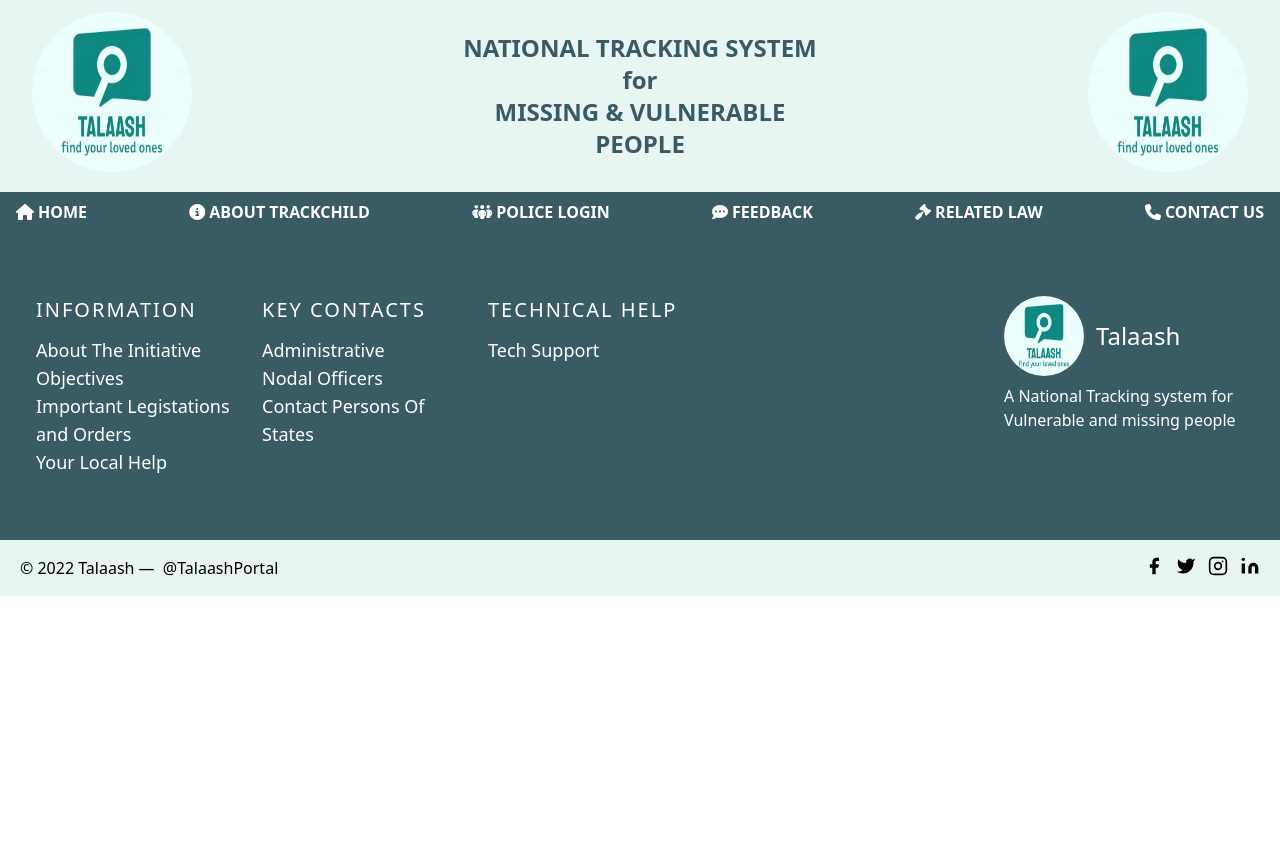
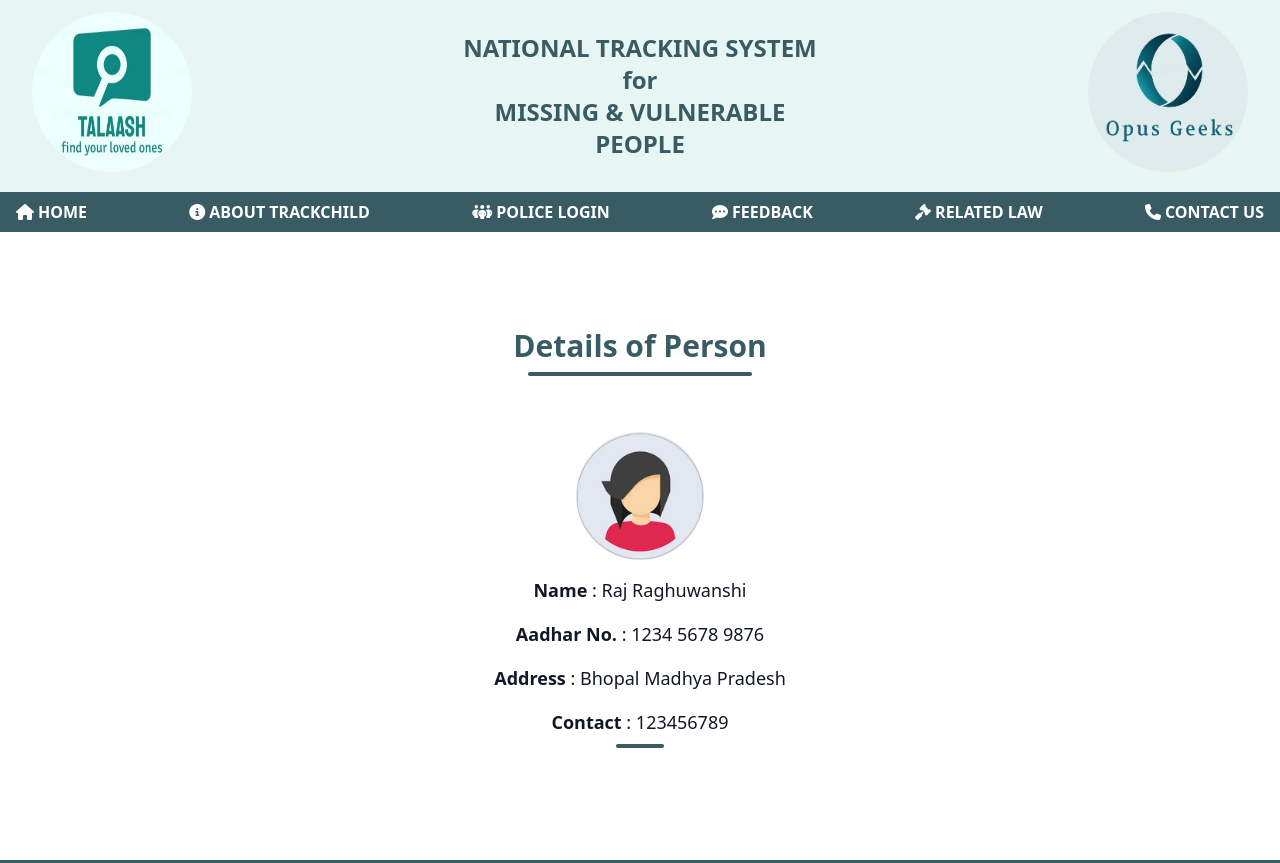
Before and after one commit to omg3604/sih_frontend, a plain HTML site: page details.html in a window 1280 px wide. Shown: the top 863 px of the page. Before the commit the page ends 800 px from the top, so only its background shows below. Drawn offline with nearby package versions, Linux system fonts and the light colour scheme.

Commit message:
added some more pages

```diff
--- a/css/styles.css
+++ b/css/styles.css
@@ -120,6 +120,7 @@ input{
 
 .security{
     display: flex;
+    flex-wrap: wrap;
     align-items: center;
     justify-content: space-between;
     margin-top: 10px;
@@ -128,6 +129,7 @@ input{
 
 .buttons{
     display: flex;
+    flex-wrap: wrap;
     align-items: center;
     justify-content: space-between;
     margin-top: 30px;
--- a/details.html
+++ b/details.html
@@ -16,7 +16,7 @@
 <body>
     <div class="header w-full max-w-screen-2xl mx-auto flex flex-row md:justify-between justify-center" style="background-color: #E7F6F2">
         <div class="p-3 px-8 md:block hidden">
-            <img src="/images/talaash logo.jpeg" alt="portal logo" class="w-40 h-40 rounded-full ">
+            <img src="/images/talaash logo.jpeg " alt="portal logo" class="w-40 h-40 rounded-full ">
           </div>
         <div
     class="mx-auto text-center text-2xl font-bold md:w-1/3 w-full h-full flex flex-col p-8"
@@ -27,7 +27,7 @@
     <p style="color: #395B64" class="">MISSING  &  VULNERABLE  PEOPLE</p>
   </div>
   <div class="p-3 px-8 md:block hidden">
-    <img src="/images/talaash logo.jpeg" alt="portal logo" class="w-40 h-40 rounded-full ">
+    <img src="/images/opus-geeks.jpeg" alt="portal logo" class="w-40 h-40 rounded-full ">
   </div>
     </div>
       <div class="nav" style="background-color: #395B64; color:white">
@@ -44,8 +44,29 @@
     </div>
 
     <div>
+      <section class="text-gray-600 body-font" >
+        <div class="container px-5 py-24 mx-auto flex flex-col justify-center items-center " >
+          <div class="text-center text-3xl font-semibold" style="color: #395B64">
+            <h1>Details of Person</h1>
+          </div>
+          <div class="w-56 h-1 rounded mt-2 mb-4" style="background-color: #395B64"></div>
+          <div class="lg:w-4/6 mx-auto">
+            <div class="flex flex-col mx-auto justify-center items-center mt-10">
+                <div class="w-32 h-32 rounded-full inline-flex items-center justify-center bg-gray-200 text-gray-400">
+                  <img src="/images/logo.png" alt="">
+                </div>
+                <div class="flex flex-col items-center text-center justify-center">
+                  <h2 class="font-medium title-font mt-4 text-gray-900 text-lg"><strong>Name</strong> : Raj Raghuwanshi</h2>
+                  <h2 class="font-medium title-font mt-4 text-gray-900 text-lg"><strong>Aadhar No.</strong> : 1234 5678 9876</h2>
+                  <h2 class="font-medium title-font mt-4 text-gray-900 text-lg"><strong>Address</strong> : Bhopal Madhya Pradesh</h2>
+                  <h2 class="font-medium title-font mt-4 text-gray-900 text-lg"><strong>Contact</strong> : 123456789</h2>
 
-
+                  <div class="w-12 h-1 rounded mt-2 mb-4" style="background-color: #395B64"></div>
+                </div>
+            </div>
+          </div>
+        </div>
+      </section>
     </div>
     <footer class="text-gray-600 body-font" style="background-color: #395B64">
         <div class="container px-5 py-16 mx-auto flex md:items-center lg:items-start md:flex-row md:flex-nowrap flex-wrap flex-col">
@@ -61,16 +82,16 @@
               <h2 class="title-font text-xl font-medium text-white tracking-widest text-sm mb-3">INFORMATION</h2>
               <nav class="list-none mb-10">
                 <li>
-                  <a class=" text-lg text-white hover:underline">About The Initiative</a>
+                  <a class=" text-base text-white hover:underline">About The Initiative</a>
                 </li>
                 <li>
-                    <a class="text-lg text-white hover:underline">Objectives</a>
+                    <a class="text-base text-white hover:underline">Objectives</a>
                   </li>
                   <li>
-                    <a class="text-lg text-white hover:underline">Important Legistations and Orders</a>
+                    <a class="text-base text-white hover:underline">Important Legistations and Orders</a>
                   </li>
                   <li>
-                    <a class="text-lg text-white hover:underline">Your Local Help</a>
+                    <a class="text-base text-white hover:underline">Your Local Help</a>
                   </li>
               </nav>
             </div>
@@ -78,13 +99,13 @@
                 <h2 class="title-font text-xl font-medium text-white tracking-widest text-sm mb-3">KEY CONTACTS</h2>
                 <nav class="list-none mb-10">
                   <li>
-                    <a class="text-lg text-white hover:underline">Administrative</a>
+                    <a class="text-base text-white hover:underline">Administrative</a>
                   </li>
                   <li>
-                      <a class="text-lg text-white hover:underline">Nodal Officers</a>
+                      <a class="text-base text-white hover:underline">Nodal Officers</a>
                     </li>
                     <li>
-                      <a class="text-lg text-white hover:underline">Contact Persons Of States</a>
+                      <a class="text-base text-white hover:underline">Contact Persons Of States</a>
                     </li>
                 </nav>
               </div>
@@ -92,7 +113,7 @@
                 <h2 class="title-font text-xl font-medium text-white tracking-widest text-sm mb-3">TECHNICAL HELP</h2>
                 <nav class="list-none mb-10">
                   <li>
-                    <a class=" text-lg text-white hover:underline">Tech Support</a>
+                    <a class=" text-base text-white hover:underline">Tech Support</a>
                   </li>
                 </nav>
               </div>
```
Also changed, not shown: Login.html (+12 -11 lines), about.html (+9 -9 lines), contact.html (+9 -9 lines), feedback.html (+12 -9 lines), found.html (+9 -9 lines), index.html (+14 -14 lines), law.html (+11 -11 lines), missing.html (+9 -9 lines), photo1.html (+9 -9 lines), images/opus-geek.jpeg (added), images/opus-geeks.jpeg (added).
